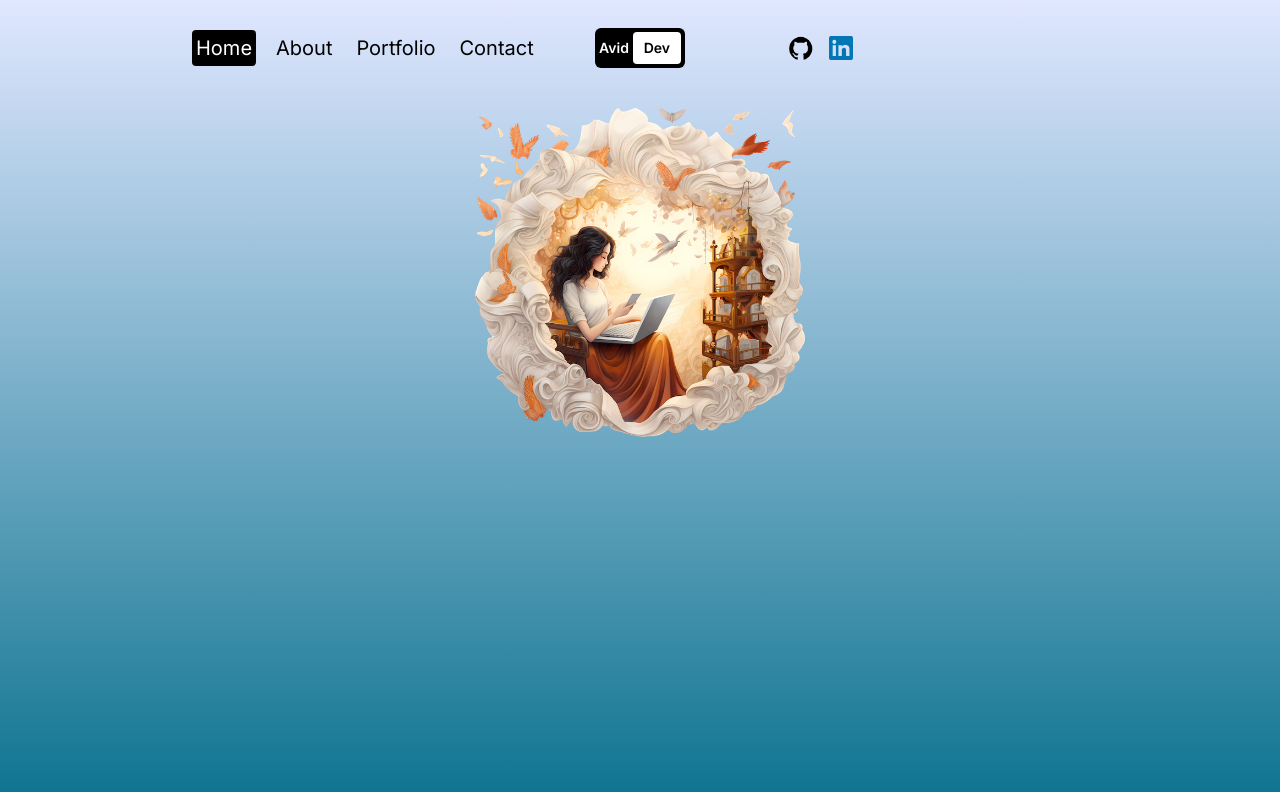
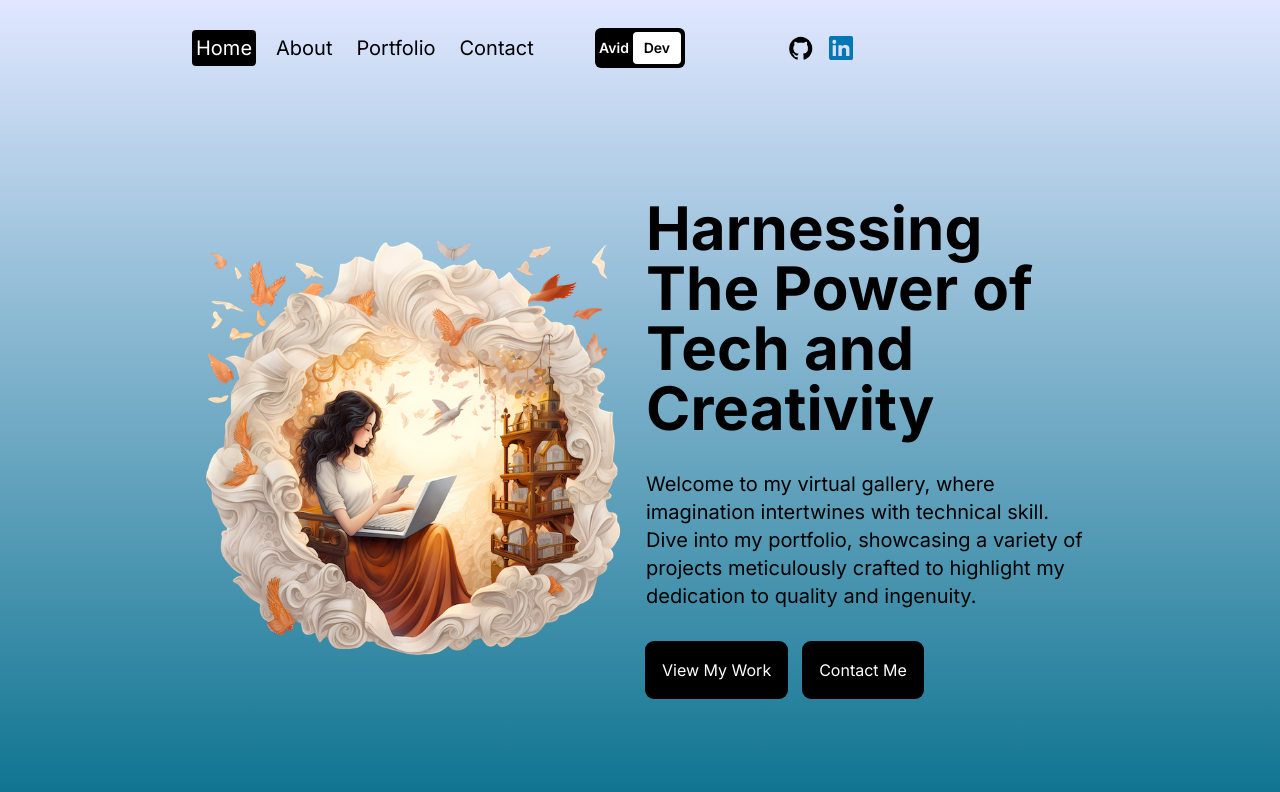
Before and after one commit to perfectblue0/animated-portfolio, a Next.js app: page / in a window 1280 px wide. Shown: the top 792 px of the page. Built offline with nearby package versions, Linux system fonts and the light colour scheme.

Commit message:
modified styling of image container and added text and styling in page.jsx in app folder, and installed framer-motion

```diff
--- a/src/app/page.jsx
+++ b/src/app/page.jsx
@@ -2,18 +2,39 @@ import Image from "next/image";
 
 const Homepage = () => {
   return (
-    <div className="h-full flex flex-col">
+    <div className="h-full flex flex-col lg:flex-row px-4 sm:px-8 md:px-12 lg:px-20 xl:px-48">
       {/* IMAGE CONTAINER */}
-      <div className="h-1/2 relative">
+      <div className="h-1/2 lg:h-full lg:w-1/2 relative mb-2 mr-3">
         <Image
           src="/womanLaptopBirds.png"
-          alt="woman with birds looking at phone"
+          alt="woman with birds looking at phone and holding laptop"
           fill
           className="object-contain"
         />
       </div>
       {/* TEXT CONTAINER */}
-      <div className="h-1/2"></div>
+      <div className="h-1/2 lg:h-full lg:w-1/2 flex flex-col gap-8 items-center justify-center">
+        {/* TITLE */}
+        <h3 className="text-4xl md:text-6xl font-bold">
+          Harnessing The Power of Tech and Creativity
+        </h3>
+        {/* DESCRIPTION */}
+        <p className="md:text-xl">
+          Welcome to my virtual gallery, where imagination intertwines with
+          technical skill. Dive into my portfolio, showcasing a variety of
+          projects meticulously crafted to highlight my dedication to quality
+          and ingenuity.
+        </p>
+        {/* BUTTONS */}
+        <div className="w-full flex gap-4">
+          <button className="p-4 rounded-lg ring-1 ring-black bg-black text-white">
+            View My Work
+          </button>
+          <button className="p-4 rounded-lg ring-1 ring-black bg-black text-white">
+            Contact Me
+          </button>
+        </div>
+      </div>
     </div>
   );
 };
```
Also changed, not shown: package.json (+6 -5 lines), 1 other file (tests, documents, lock files or other folders).
